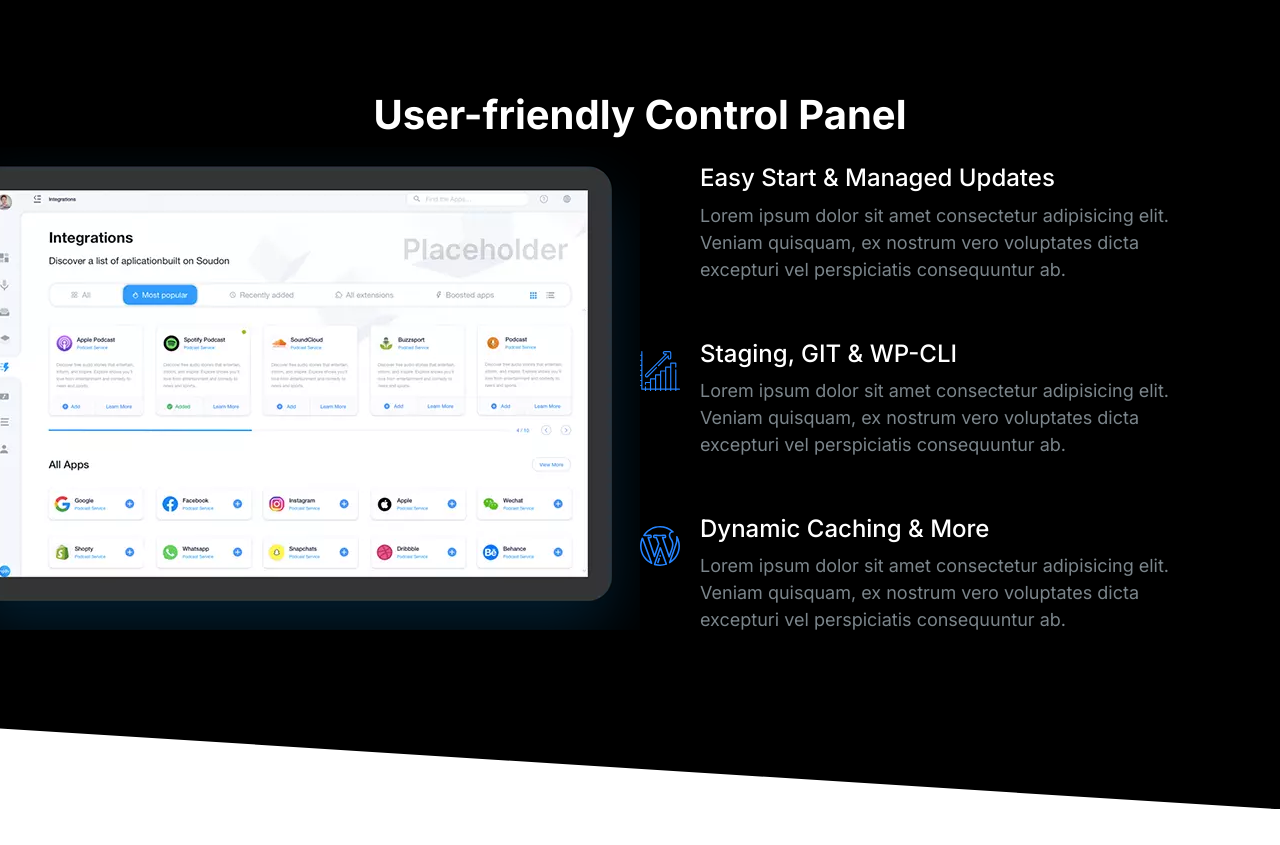
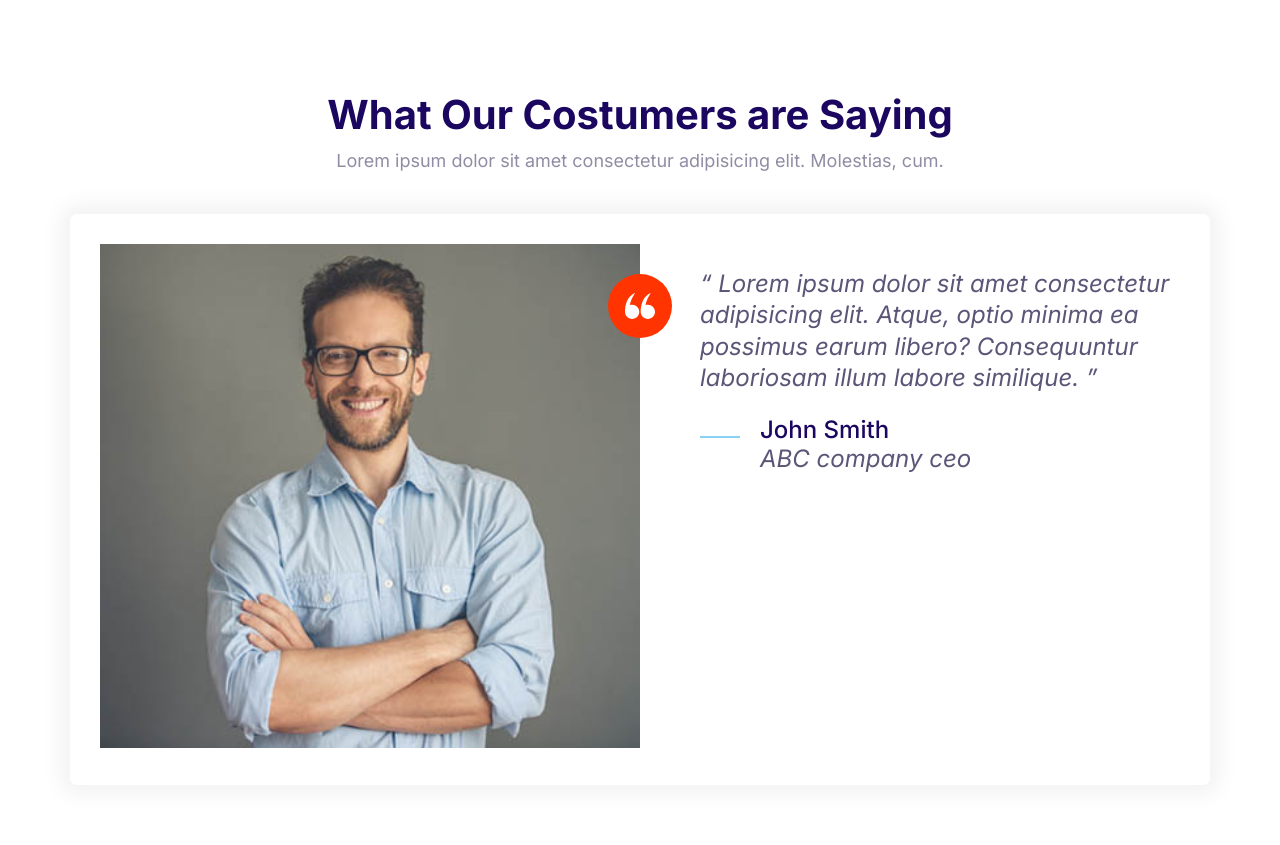
Before and after one commit to ali-reza-2531/moshify, a plain HTML site: page index.html in a window 1280 px wide. Before the commit the page ends 809 px from the top, so only its background shows below. Drawn offline with Linux system fonts and the light colour scheme.

Commit message:
Define the style for testimonial block.

```diff
--- a/css/styles.css
+++ b/css/styles.css
@@ -614,6 +614,7 @@
 
 .block__header {
   text-align: center;
+  margin-bottom: 4rem;
 }
 
 .block__heading {
--- a/index.html
+++ b/index.html
@@ -14,78 +14,49 @@
     <link rel="stylesheet" href="css/styles.css" />
   </head>
   <body>
-    <section class="block block--dark block--skewed-right block-showcase">
+    <section class="block">
       <header class="block__header">
-        <h2>User-friendly Control Panel</h2>
+        <h2>What Our Costumers are Saying</h2>
+        <p>
+          Lorem ipsum dolor sit amet consectetur adipisicing elit. Molestias,
+          cum.
+        </p>
       </header>
-      <div class="container grid grid--1x2">
-        <picture class="block-showcase__image">
-          <source
-            type="image/webp"
-            srcset="images/ipad.webp 1x, images/ipad@2x.webp 2x"
-          />
-          <source
-            type="image/png"
-            srcset="images/ipad.png 1x, images/ipad@2x.png 2x"
-          />
-          <img src="images/ipad.png" alt="" />
-        </picture>
-        <ul class="list">
-          <li>
+      <div class="container">
+        <div class="card testimonial">
+          <div class="grid grid--1x2">
+            <div class="testimonial__image">
+              <img src="images/testimonial.jpg" alt="A happy customer" />
+              <span class="icon-container icon-container--accent">
+                <svg class="icon icon--white icon--small">
+                  <use xlink:href="images/sprite.svg#quotes"></use>
+                </svg>
+              </span>
+            </div>
+            <blockquote class="quote">
+              <p class="quote__text">
+                Lorem ipsum dolor sit amet consectetur adipisicing elit. Atque,
+                optio minima ea possimus earum libero? Consequuntur laboriosam
+                illum labore similique.
+              </p>
+              <footer>
                 <div class="media">
                   <div class="media__image">
-                <svg class="icon icon--primary">
-                  <use xlink:href="images/sprite.svg#snap"></use>
+                    <svg class="icon icon--primary quote__line">
+                      <use xlink:href="images/sprite.svg#line"></use>
                     </svg>
                   </div>
                   <div class="media__body">
-                <h3 class="media__title">Easy Start & Managed Updates</h3>
-                <p>
-                  Lorem ipsum dolor sit amet consectetur adipisicing elit.
-                  Veniam quisquam, ex nostrum vero voluptates dicta excepturi
-                  vel perspiciatis consequuntur ab.
-                </p>
+                    <h3 class="media__title quote__author">John Smith</h3>
+                    <p class="quote__organizatoin">ABC company ceo</p>
                   </div>
                 </div>
-          </li>
-          <li>
-            <div class="media">
-              <div class="media__image">
-                <svg class="icon icon--primary">
-                  <use xlink:href="images/sprite.svg#growth"></use>
-                </svg>
-              </div>
-              <div class="media__body">
-                <h3 class="media__title">Staging, GIT & WP-CLI</h3>
-                <p>
-                  Lorem ipsum dolor sit amet consectetur adipisicing elit.
-                  Veniam quisquam, ex nostrum vero voluptates dicta excepturi
-                  vel perspiciatis consequuntur ab.
-                </p>
+              </footer>
+            </blockquote>
           </div>
         </div>
-          </li>
-          <li>
-            <div class="media">
-              <div class="media__image">
-                <svg class="icon icon--primary">
-                  <use xlink:href="images/sprite.svg#wordpress"></use>
-                </svg>
-              </div>
-              <div class="media__body">
-                <h3 class="media__title">Dynamic Caching & More</h3>
-                <p>
-                  Lorem ipsum dolor sit amet consectetur adipisicing elit.
-                  Veniam quisquam, ex nostrum vero voluptates dicta excepturi
-                  vel perspiciatis consequuntur ab.
-                </p>
-              </div>
-            </div>
-          </li>
-        </ul>
       </div>
     </section>
-
     <script src="js/main.js"></script>
   </body>
 </html>
```
Also changed, not shown: components/testimonials-block.html (added, +42 -0 lines). Lines whose indentation alone changed are shown as unchanged.
